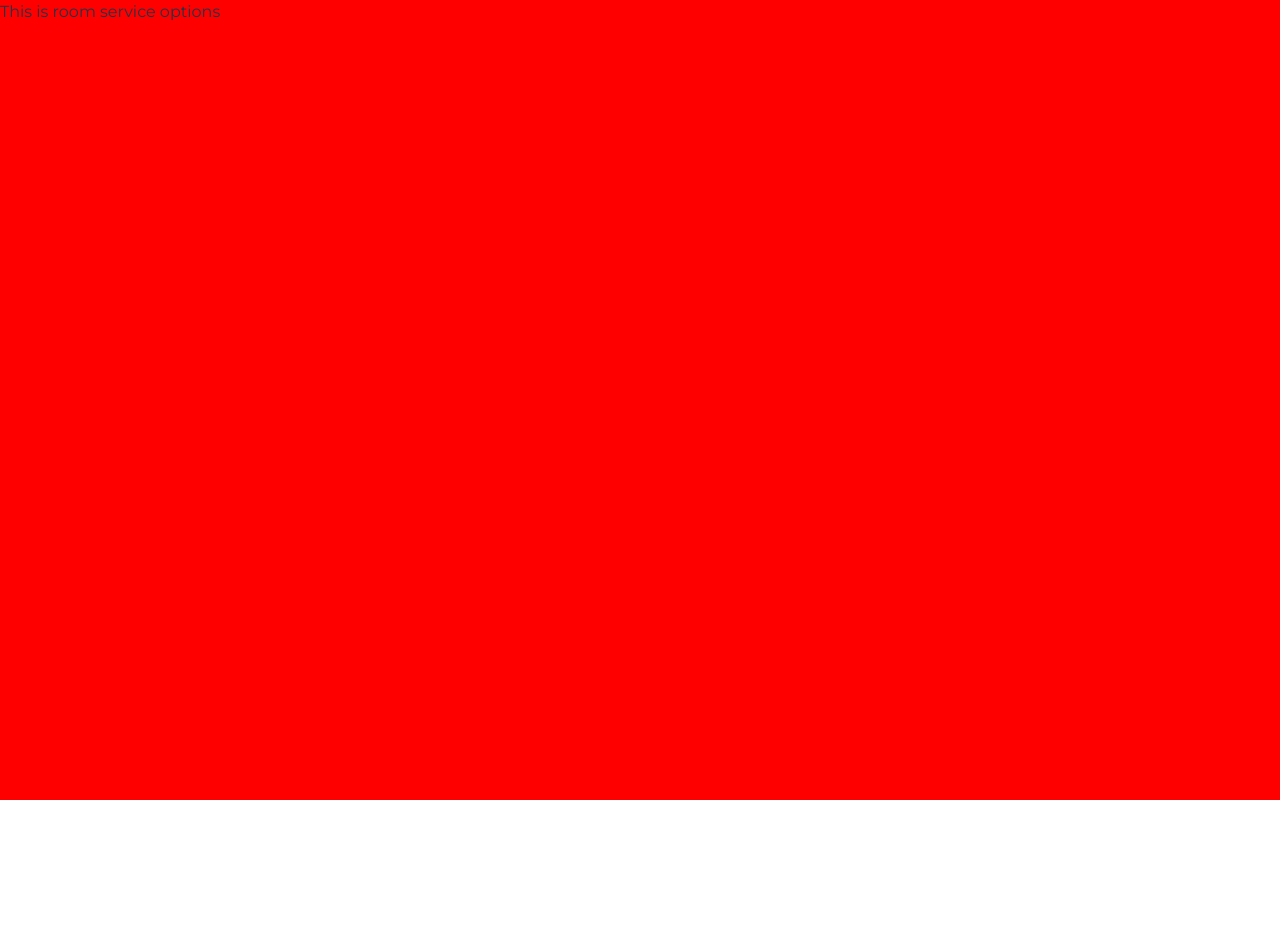
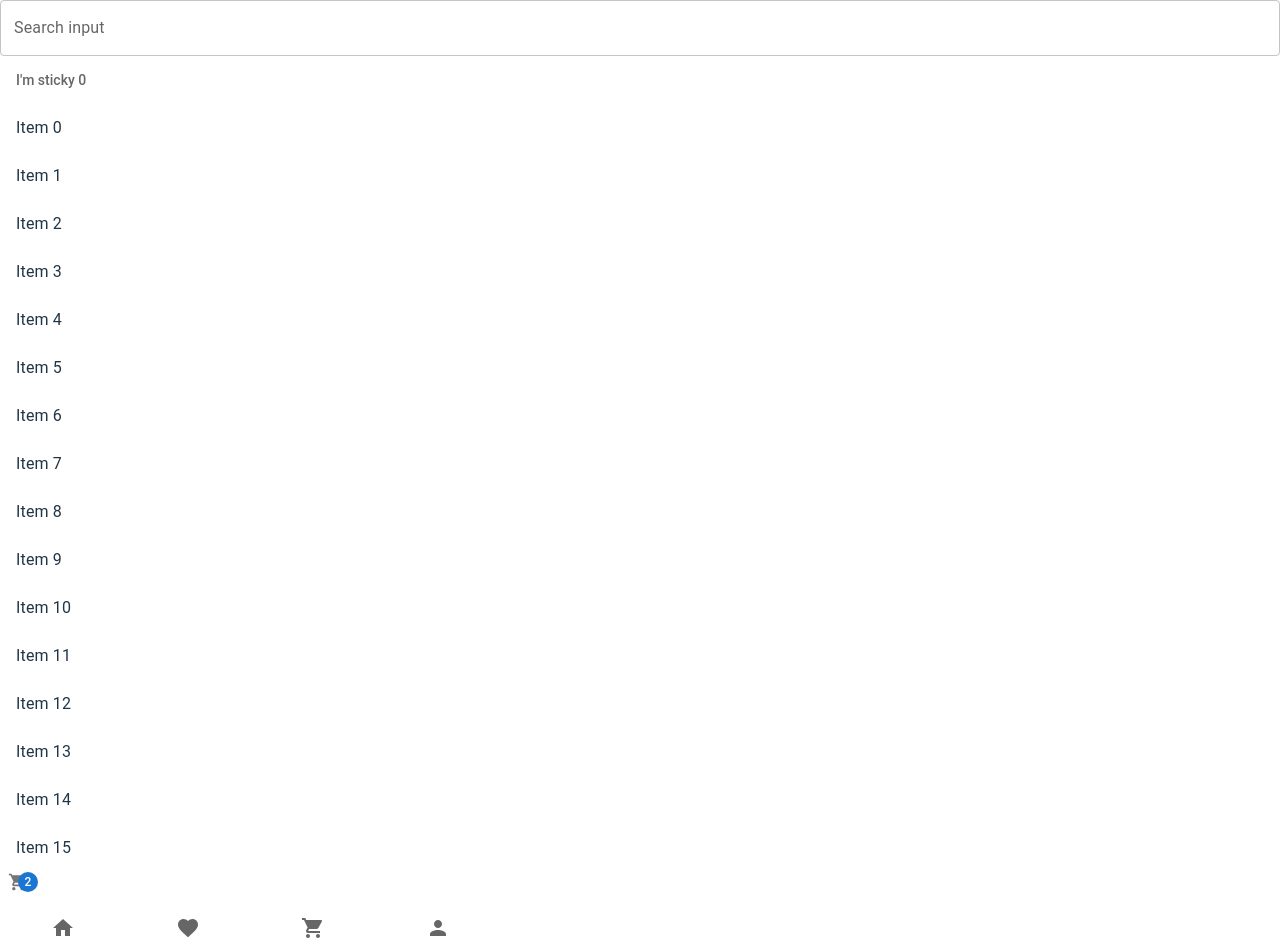
Before and after one commit to SfisoNxumalo/TheHotel, a React (Vite) app: page /room-service in a window 1280 px wide. Shown: the top 952 px of the page. Before the commit the page ends 800 px from the top, so only its background shows below. Built offline with nearby package versions, Linux system fonts and the light colour scheme.

Commit message:
Add Bottom Nav bar

```diff
--- a/src/App.css
+++ b/src/App.css
@@ -2,7 +2,7 @@
 
 
 .main-holder{
-    background-color: red;
+    /* background-color: red; */
     width: 100%;
     height: 100vh;
 }
--- /dev/null
+++ b/src/app/pages/RoomServicePage/Components/ListHolder/ListHolder.tsx
@@ -0,0 +1,32 @@
+import { List, ListSubheader, ListItem, ListItemText } from "@mui/material";
+
+export default function ListHolder(){
+
+    return (
+        <List
+      sx={{
+        width: '100%',
+        // maxWidth: 360,
+        bgcolor: 'background.paper',
+        position: 'relative',
+        overflow: 'auto',
+        maxHeight: 800,
+        '& ul': { padding: 0 },
+      }}
+      subheader={<li />}
+    >
+      {[0, 1, 2, 3,4,5,6,7,8,9,10,11,12,13,14 ,15,16,17,18,19,20,21,22,23,24,25,26,278,29].map((sectionId) => (
+        <li key={`section-${sectionId}`}>
+          <ul>
+            <ListSubheader>{`I'm sticky ${sectionId}`}</ListSubheader>
+            {[0, 1, 2,3,4,5,6,7,8,9,10,11,12,13,14,15,16,17,81,9].map((item) => (
+              <ListItem key={`item-${sectionId}-${item}`}>
+                <ListItemText primary={`Item ${item}`} />
+              </ListItem>
+            ))}
+          </ul>
+        </li>
+      ))}
+    </List>
+    );
+}
--- /dev/null
+++ b/src/app/pages/RoomServicePage/Components/SearchBar/SearchBar.tsx
@@ -0,0 +1,156 @@
+import { Stack, Autocomplete, TextField } from "@mui/material";
+
+export default function Search(){
+
+    const top100Films = [
+  { title: 'The Shawshank Redemption', year: 1994 },
+  { title: 'The Godfather', year: 1972 },
+  { title: 'The Godfather: Part II', year: 1974 },
+  { title: 'The Dark Knight', year: 2008 },
+  { title: '12 Angry Men', year: 1957 },
+  { title: "Schindler's List", year: 1993 },
+  { title: 'Pulp Fiction', year: 1994 },
+  {
+    title: 'The Lord of the Rings: The Return of the King',
+    year: 2003,
+  },
+  { title: 'The Good, the Bad and the Ugly', year: 1966 },
+  { title: 'Fight Club', year: 1999 },
+  {
+    title: 'The Lord of the Rings: The Fellowship of the Ring',
+    year: 2001,
+  },
+  {
+    title: 'Star Wars: Episode V - The Empire Strikes Back',
+    year: 1980,
+  },
+  { title: 'Forrest Gump', year: 1994 },
+  { title: 'Inception', year: 2010 },
+  {
+    title: 'The Lord of the Rings: The Two Towers',
+    year: 2002,
+  },
+  { title: "One Flew Over the Cuckoo's Nest", year: 1975 },
+  { title: 'Goodfellas', year: 1990 },
+  { title: 'The Matrix', year: 1999 },
+  { title: 'Seven Samurai', year: 1954 },
+  {
+    title: 'Star Wars: Episode IV - A New Hope',
+    year: 1977,
+  },
+  { title: 'City of God', year: 2002 },
+  { title: 'Se7en', year: 1995 },
+  { title: 'The Silence of the Lambs', year: 1991 },
+  { title: "It's a Wonderful Life", year: 1946 },
+  { title: 'Life Is Beautiful', year: 1997 },
+  { title: 'The Usual Suspects', year: 1995 },
+  { title: 'Léon: The Professional', year: 1994 },
+  { title: 'Spirited Away', year: 2001 },
+  { title: 'Saving Private Ryan', year: 1998 },
+  { title: 'Once Upon a Time in the West', year: 1968 },
+  { title: 'American History X', year: 1998 },
+  { title: 'Interstellar', year: 2014 },
+  { title: 'Casablanca', year: 1942 },
+  { title: 'City Lights', year: 1931 },
+  { title: 'Psycho', year: 1960 },
+  { title: 'The Green Mile', year: 1999 },
+  { title: 'The Intouchables', year: 2011 },
+  { title: 'Modern Times', year: 1936 },
+  { title: 'Raiders of the Lost Ark', year: 1981 },
+  { title: 'Rear Window', year: 1954 },
+  { title: 'The Pianist', year: 2002 },
+  { title: 'The Departed', year: 2006 },
+  { title: 'Terminator 2: Judgment Day', year: 1991 },
+  { title: 'Back to the Future', year: 1985 },
+  { title: 'Whiplash', year: 2014 },
+  { title: 'Gladiator', year: 2000 },
+  { title: 'Memento', year: 2000 },
+  { title: 'The Prestige', year: 2006 },
+  { title: 'The Lion King', year: 1994 },
+  { title: 'Apocalypse Now', year: 1979 },
+  { title: 'Alien', year: 1979 },
+  { title: 'Sunset Boulevard', year: 1950 },
+  {
+    title: 'Dr. Strangelove or: How I Learned to Stop Worrying and Love the Bomb',
+    year: 1964,
+  },
+  { title: 'The Great Dictator', year: 1940 },
+  { title: 'Cinema Paradiso', year: 1988 },
+  { title: 'The Lives of Others', year: 2006 },
+  { title: 'Grave of the Fireflies', year: 1988 },
+  { title: 'Paths of Glory', year: 1957 },
+  { title: 'Django Unchained', year: 2012 },
+  { title: 'The Shining', year: 1980 },
+  { title: 'WALL·E', year: 2008 },
+  { title: 'American Beauty', year: 1999 },
+  { title: 'The Dark Knight Rises', year: 2012 },
+  { title: 'Princess Mononoke', year: 1997 },
+  { title: 'Aliens', year: 1986 },
+  { title: 'Oldboy', year: 2003 },
+  { title: 'Once Upon a Time in America', year: 1984 },
+  { title: 'Witness for the Prosecution', year: 1957 },
+  { title: 'Das Boot', year: 1981 },
+  { title: 'Citizen Kane', year: 1941 },
+  { title: 'North by Northwest', year: 1959 },
+  { title: 'Vertigo', year: 1958 },
+  {
+    title: 'Star Wars: Episode VI - Return of the Jedi',
+    year: 1983,
+  },
+  { title: 'Reservoir Dogs', year: 1992 },
+  { title: 'Braveheart', year: 1995 },
+  { title: 'M', year: 1931 },
+  { title: 'Requiem for a Dream', year: 2000 },
+  { title: 'Amélie', year: 2001 },
+  { title: 'A Clockwork Orange', year: 1971 },
+  { title: 'Like Stars on Earth', year: 2007 },
+  { title: 'Taxi Driver', year: 1976 },
+  { title: 'Lawrence of Arabia', year: 1962 },
+  { title: 'Double Indemnity', year: 1944 },
+  {
+    title: 'Eternal Sunshine of the Spotless Mind',
+    year: 2004,
+  },
+  { title: 'Amadeus', year: 1984 },
+  { title: 'To Kill a Mockingbird', year: 1962 },
+  { title: 'Toy Story 3', year: 2010 },
+  { title: 'Logan', year: 2017 },
+  { title: 'Full Metal Jacket', year: 1987 },
+  { title: 'Dangal', year: 2016 },
+  { title: 'The Sting', year: 1973 },
+  { title: '2001: A Space Odyssey', year: 1968 },
+  { title: "Singin' in the Rain", year: 1952 },
+  { title: 'Toy Story', year: 1995 },
+  { title: 'Bicycle Thieves', year: 1948 },
+  { title: 'The Kid', year: 1921 },
+  { title: 'Inglourious Basterds', year: 2009 },
+  { title: 'Snatch', year: 2000 },
+  { title: '3 Idiots', year: 2009 },
+  { title: 'Monty Python and the Holy Grail', year: 1975 },
+];
+    return (
+<div>
+            <Stack spacing={2} sx={{ }}>
+                <Autocomplete
+                    freeSolo
+                    id="free-solo-2-demo"
+                    disableClearable
+                    options={top100Films.map((option) => option.title)}
+                    renderInput={(params) => (
+                    <TextField
+                        {...params}
+                        label="Search input"
+                        slotProps={{
+                        input: {
+                            ...params.InputProps,
+                            type: 'search',
+                        },
+                        }}
+                    />
+                    )}
+                />
+            </Stack>
+        </div>
+
+    )
+}
--- a/src/app/pages/RoomServicePage/RoomService.tsx
+++ b/src/app/pages/RoomServicePage/RoomService.tsx
@@ -1,32 +1,45 @@
 
-import * as React from 'react';
-import Box from '@mui/material/Box';
-import BottomNavigation from '@mui/material/BottomNavigation';
-import BottomNavigationAction from '@mui/material/BottomNavigationAction';
-import RestoreIcon from '@mui/icons-material/Restore';
-import FavoriteIcon from '@mui/icons-material/Favorite';
-import LocationOnIcon from '@mui/icons-material/LocationOn';
+import { List, ListSubheader, ListItem, ListItemText, Autocomplete, Stack, TextField, BottomNavigation, BottomNavigationAction, Badge, IconButton } from '@mui/material';
 import { useState } from 'react';
-import { Height } from '@mui/icons-material';
+import ListHolder from './Components/ListHolder/ListHolder';
+import SearchBar from './Components/SearchBar/SearchBar';
+import { FavoriteOutlined, Folder, Home, LocalAirport, Person, Person2, Person3, PersonOffOutlined, Restore, Shop, ShoppingCart } from '@mui/icons-material';
 export default function RoomService(){
     const [value, setValue] = useState(0);
 
+    const [values, setValues] = useState('recents');
+
+  const handleChange = (event: React.SyntheticEvent, newValue: string) => {
+    setValue(newValue);
+  };
+
     return(
+        <>
+        <SearchBar/>
 
-        <div  className='main-holder'>
-            <div>
-                This is room service options
-            </div>
-
-
-
-            <div>
-
-            </div>
-        </div>
-
-
-
-
-    )
+        <ListHolder/>
+    <IconButton>
+  <ShoppingCart fontSize="small" />
+  <Badge badgeContent={2} color="primary" overlap="circular" />
+</IconButton>
+        <BottomNavigation sx={{ width: 500 }} value={value} onChange={handleChange}>
+      <BottomNavigationAction
+        label="Recents"
+        value="recents"
+        icon={<Home />}
+      />
+      <BottomNavigationAction
+        label="Favorites"
+        value="favorites"
+        icon={<FavoriteOutlined />}
+      />
+      <BottomNavigationAction
+        label="Nearby"
+        value="nearby"
+        icon={<ShoppingCart />}
+      />
+      <BottomNavigationAction label="Folder" value="folder" icon={<Person />} />
+    </BottomNavigation>
+        </>
+    );
 }
```
Also changed, not shown: src/app/pages/RoomServicePage/Components/ListHolder/ListHolder.module.css (added).
